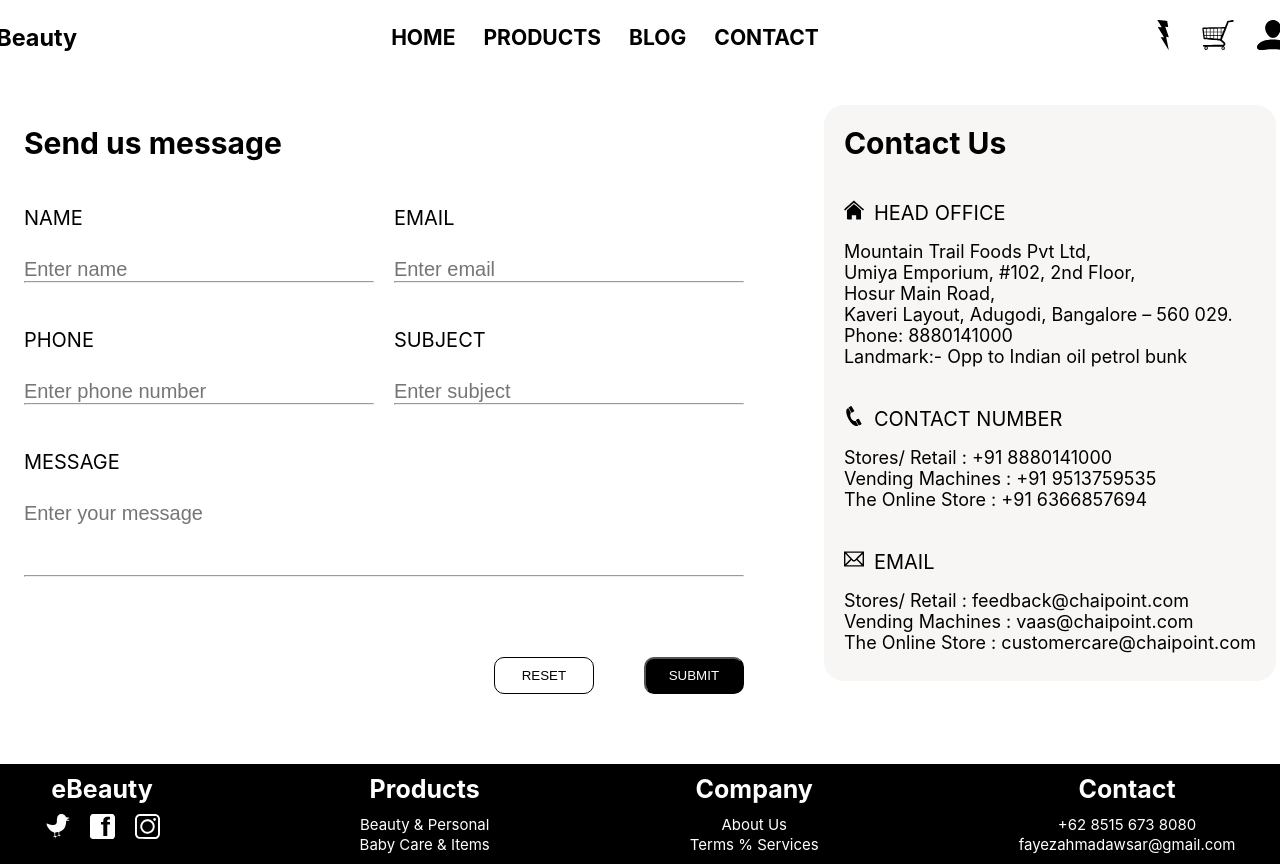
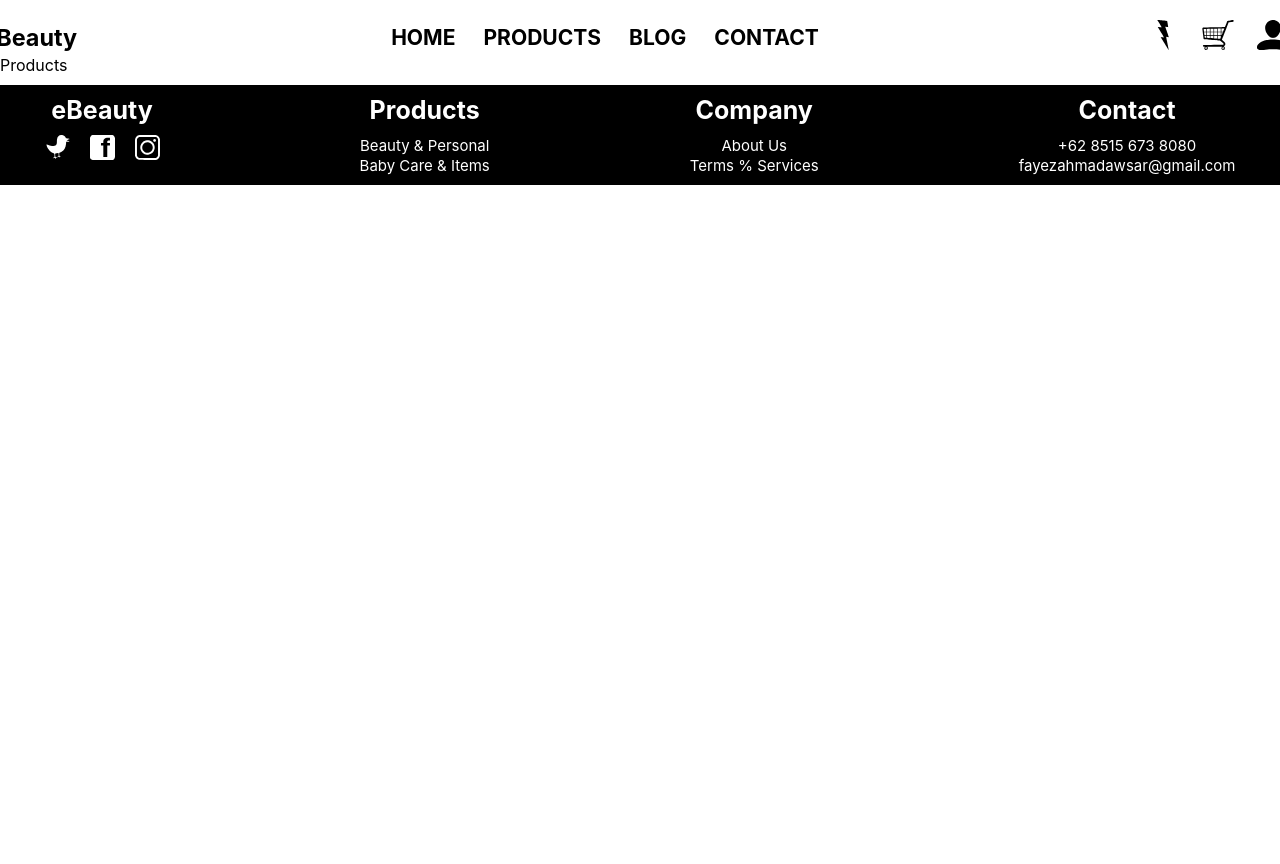
Before and after one commit to sahilvakte/landing-page, a React (Create React App) app: page / in a window 1280 px wide. After the commit the page ends 800 px from the top, so only its background shows below. Built offline with nearby package versions, Linux system fonts and the light colour scheme.

Commit message:
Products Page

```diff
--- a/src/App.js
+++ b/src/App.js
@@ -2,6 +2,7 @@ import logo from './logo.svg';
 // import './App.css';
 import Homescreen from './Containers/Homescreen/Homescreen';
 import Contact from './Components/Contact/Contact';
+import Products from './Components/Products/Products';
 
 
 function App() {
@@ -9,8 +10,8 @@ function App() {
     <div className="App">
 
     {/* <Homescreen/> */}
-    <Contact/>
-
+    {/* <Contact/> */}
+    <Products/>
     </div>
   );
 }
--- /dev/null
+++ b/src/Components/Products/Products.js
@@ -0,0 +1,15 @@
+import React from 'react'
+import Enavbar from '../Enavbar/Enavbar'
+import Footer from '../Footer/Footer'
+
+const Products = () => {
+  return (
+    <>
+    <Enavbar/>
+    <div>Products</div>
+    <Footer/>
+    </>
+  )
+}
+
+export default Products
```
Also changed, not shown: src/Components/Products/Products.css (added), src/Containers/Chaipoint/Chaipoint.js (deleted).
